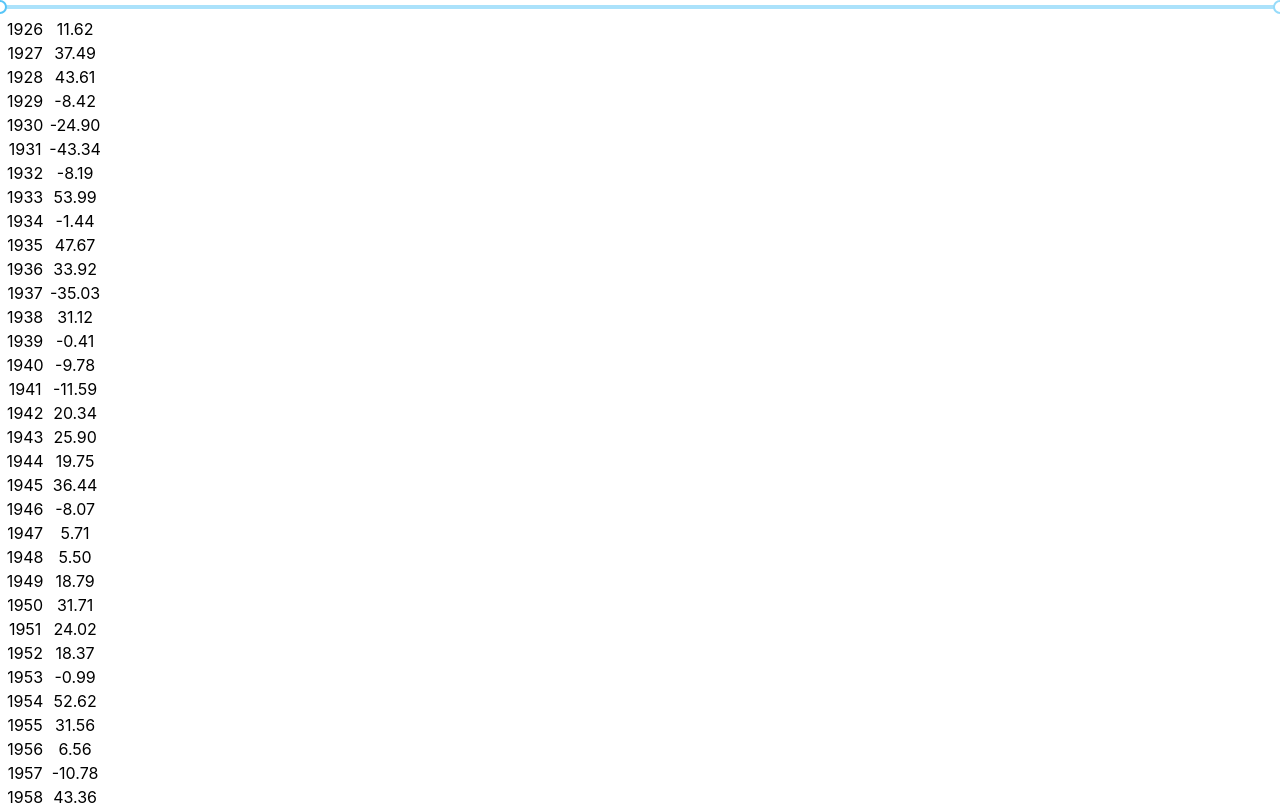
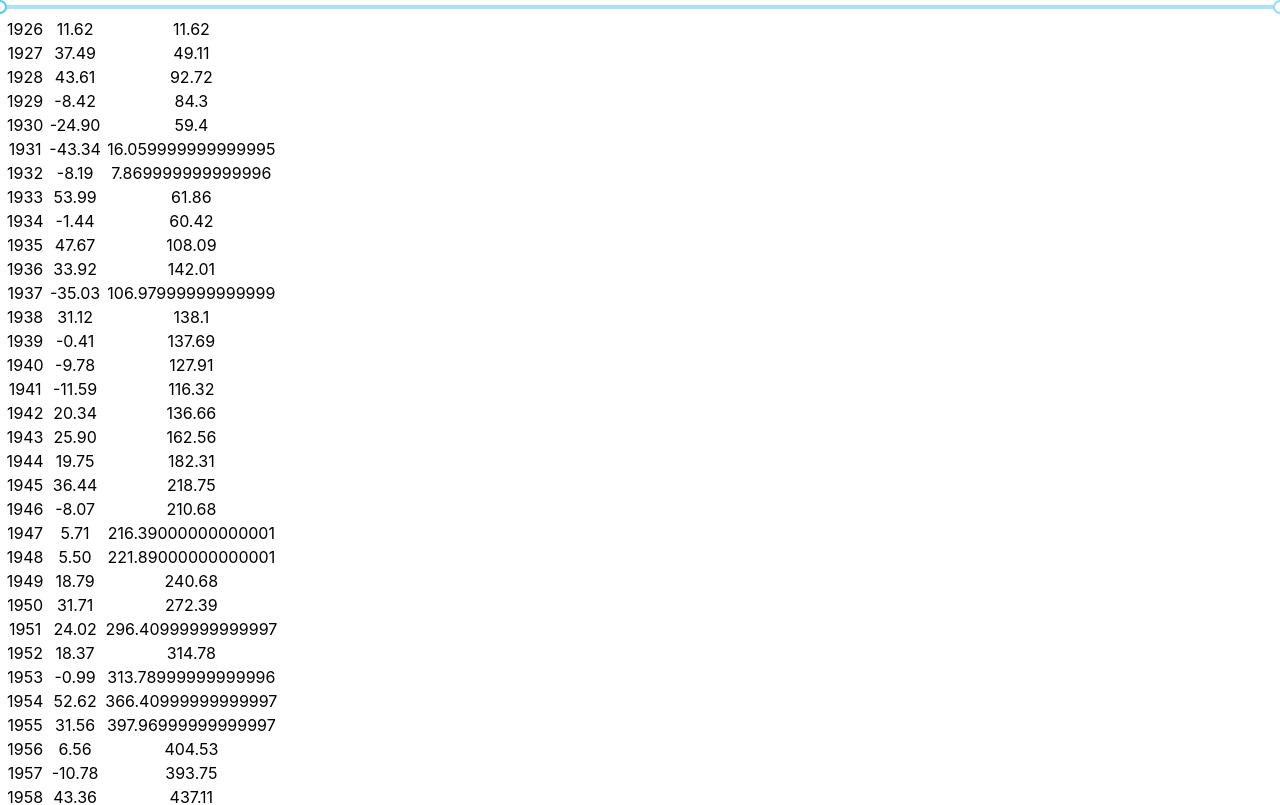
Before and after one commit to kevinfergus/spdynamictable, a React (Create React App) app: page / in a window 1280 px wide. Shown: the top 805 px of the page. Built offline with nearby package versions, Linux system fonts and the light colour scheme.

Commit message:
cumulative displays and is dynamic

```diff
--- a/src/App.js
+++ b/src/App.js
@@ -4,7 +4,6 @@ import './App.css';
 import Slider, { Range } from 'rc-slider';
 import 'rc-slider/assets/index.css';
 import returns from './returns';
-import ShowReturn from './ShowReturn';
 function App() {
 	const [ range, setRange ] = useState([ 1926, 2020 ]);
 
@@ -13,6 +12,14 @@ function App() {
 	}
 
 	const returnsRange = returns.slice(range[0] - 1926, range[1] - 1926 + 1);
+	returnsRange.map(function(entry, i) {
+		let cumulative = 0;
+		for (let j = 0; j <= i; j++) {
+			cumulative += Number(returnsRange[j].totalReturn);
+		}
+		entry.cumulative = cumulative;
+	});
+	console.log(returnsRange);
 	return (
 		<div className="App">
 			<Range
@@ -28,6 +35,7 @@ function App() {
 						return (
 							<tr key={i}>
 								<td>{entry.year}</td> <td>{entry.totalReturn}</td>
+								<td>{entry.cumulative}</td>
 							</tr>
 						);
 					})}
--- a/src/ShowReturn.js
+++ /dev/null
@@ -1,12 +0,0 @@
-import React from 'react';
-
-function ShowReturn(props) {
-	console.log(props);
-	return (
-		<div>
-			<td>Hello</td>
-		</div>
-	);
-}
-
-export default ShowReturn;
```
